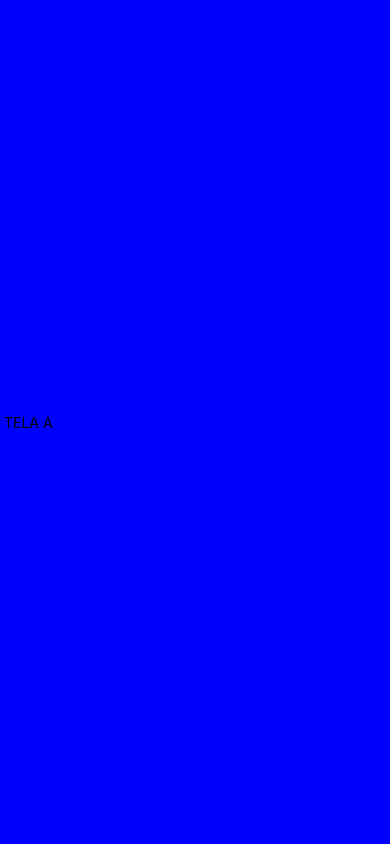
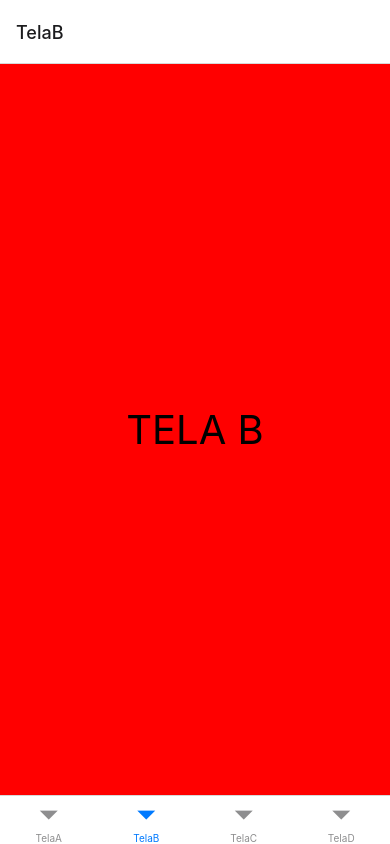
Before and after one commit to Maycdouglas/react-navigation, a React Native app: screen /TelaB in a window 390 px wide. Built offline with nearby package versions, Linux system fonts and the light colour scheme.

Commit message:
cria navegacao tab entre as 4 telas de teste

```diff
--- a/App.js
+++ b/App.js
@@ -1,12 +1,15 @@
 import { StatusBar } from 'expo-status-bar';
 import { StyleSheet, Text, View } from 'react-native';
-import TelaA from './screens/TelaA';
+import { NavigationContainer } from '@react-navigation/native';
+import Tab from './src/navigation/Tab';
 
 export default function App() {
   return (
     <View style={styles.container}>
       <StatusBar style="auto" />
-      <TelaA/>
+      <NavigationContainer>
+        <Tab></Tab>
+      </NavigationContainer>
     </View>
   );
 }
@@ -14,7 +17,6 @@ export default function App() {
 const styles = StyleSheet.create({
   container: {
     flex: 1,
-    // backgroundColor: '#fff',
     justifyContent: 'center',
   },
 });
--- /dev/null
+++ b/src/navigation/Tab.js
@@ -0,0 +1,21 @@
+import React from 'react'
+import { createBottomTabNavigator } from '@react-navigation/bottom-tabs'
+import TelaA from '../screens/TelaA'
+import TelaB from '../screens/TelaB'
+import TelaC from '../screens/TelaC'
+import TelaD from '../screens/TelaD'
+
+const Tab = createBottomTabNavigator()
+
+export default props => (
+    <Tab.Navigator screenOptions={{
+        activeTintColor: 'green',
+        inactiveTintColor: 'red',
+        labelStyle: { fontSize: 30}
+        }}>
+        <Tab.Screen name="TelaA" component={TelaA}/>
+        <Tab.Screen name="TelaB" component={TelaB}/>
+        <Tab.Screen name="TelaC" component={TelaC}/>
+        <Tab.Screen name="TelaD" component={TelaD}/>
+    </Tab.Navigator>
+)
--- /dev/null
+++ b/src/screens/TelaA.js
@@ -0,0 +1,19 @@
+import React, { useState } from 'react';
+import { View, Text, Button, StyleSheet } from 'react-native';
+
+export default props => {
+    return (
+        <View style={style.Center}>
+            <Text style={{fontSize: 40}}> TELA A </Text>
+        </View>
+    )
+}
+
+const style = StyleSheet.create({
+    Center: {
+        backgroundColor: 'blue',
+        flex: 1,
+        justifyContent: "center",
+        alignItems: "center"
+    }
+})
--- /dev/null
+++ b/src/screens/TelaB.js
@@ -0,0 +1,19 @@
+import React, { useState } from 'react';
+import { View, Text, Button, StyleSheet } from 'react-native';
+
+export default props => {
+    return (
+        <View style={style.Center}>
+            <Text style={{fontSize: 40}}> TELA B </Text>
+        </View>
+    )
+}
+
+const style = StyleSheet.create({
+    Center: {
+        backgroundColor: 'red',
+        flex: 1,
+        justifyContent: "center",
+        alignItems: "center"
+    }
+})
--- /dev/null
+++ b/src/screens/TelaC.js
@@ -0,0 +1,19 @@
+import React, { useState } from 'react';
+import { View, Text, Button, StyleSheet } from 'react-native';
+
+export default props => {
+    return (
+        <View style={style.Center}>
+            <Text style={{fontSize: 40}}> TELA C </Text>
+        </View>
+    )
+}
+
+const style = StyleSheet.create({
+    Center: {
+        backgroundColor: 'yellow',
+        flex: 1,
+        justifyContent: "center",
+        alignItems: "center"
+    }
+})
--- a/screens/TelaA.js
+++ b/src/screens/TelaD.js
@@ -1,17 +1,19 @@
 import React, { useState } from 'react';
 import { View, Text, Button, StyleSheet } from 'react-native';
+
 export default props => {
     return (
         <View style={style.Center}>
-            <Text> TELA A </Text>
+            <Text style={{fontSize: 40}}> TELA D </Text>
         </View>
     )
 }
 
 const style = StyleSheet.create({
     Center: {
-        backgroundColor: 'blue',
+        backgroundColor: 'pink',
         flex: 1,
-        justifyContent: "center"
+        justifyContent: "center",
+        alignItems: "center"
     }
 })
```
